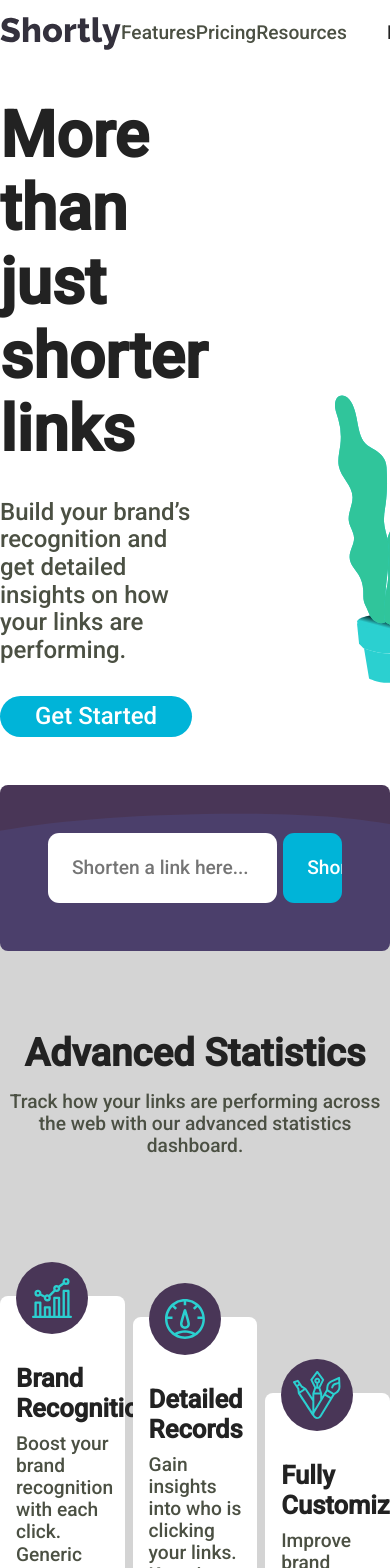
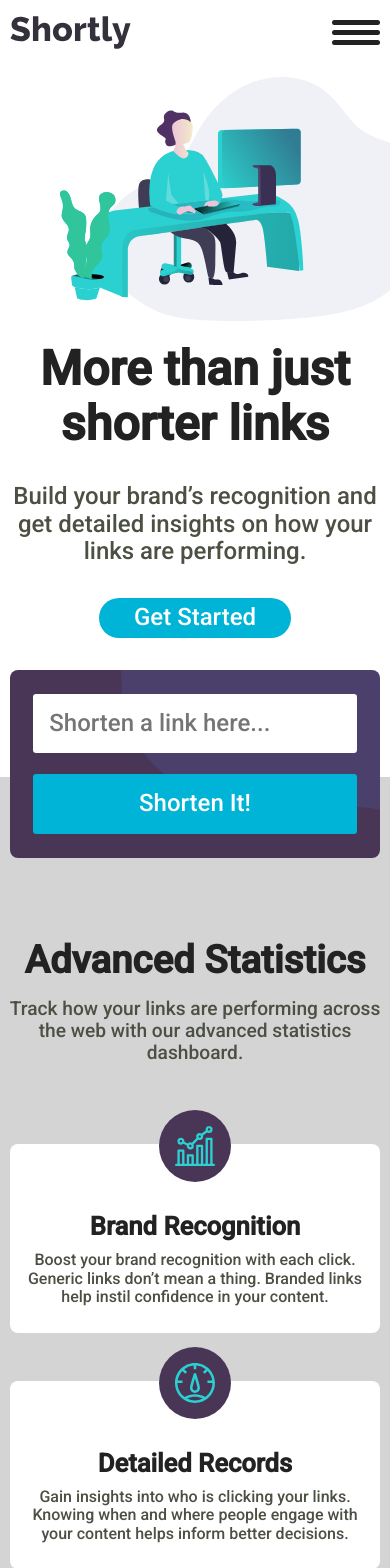
Before and after one commit to AceIsHuman/url-shortening-api, a React (Create React App) app: page / in a window 390 px wide. Shown: the top 1568 px of the page. Built offline with nearby package versions, Linux system fonts and the light colour scheme.

Commit message:
compile css

```diff
--- a/src/main.css
+++ b/src/main.css
@@ -49,8 +49,8 @@ input {
   background-color: #0cd6ff;
 }
 .nav-bar {
-  margin: 1rem auto;
-  max-width: 70rem;
+  margin: 1rem 2rem;
+  width: 70rem;
   display: flex;
   justify-content: space-between;
   align-items: center;
@@ -93,8 +93,115 @@ input {
 .nav-bar .navigation .login-signup .sign-up-btn:hover {
   background-color: #0cd6ff;
 }
+@media (max-width: 1200px) {
+  .nav-bar {
+    max-width: 60rem;
+  }
+}
+@media (max-width: 1000px) {
+  .nav-bar {
+    width: 90%;
+  }
+  .nav-bar .navigation {
+    width: 85%;
+  }
+}
+@media (max-width: 700px) {
+  .nav-bar {
+    width: 95%;
+    font-size: 1rem;
+  }
+  .nav-bar .navigation {
+    width: 80%;
+  }
+  .nav-bar .navigation .links {
+    width: 60%;
+  }
+  .nav-bar .navigation .login-signup {
+    width: 40%;
+  }
+  .nav-bar .navigation .login-signup button {
+    width: auto;
+  }
+}
+@media (max-width: 550px) {
+  .nav-bar {
+    display: flex;
+  }
+  .nav-bar .menu-button {
+    position: relative;
+    width: 3rem;
+    height: 0.3rem;
+    background-color: #222222;
+    border-radius: 0.3rem;
+  }
+  .nav-bar .menu-button::before,
+  .nav-bar .menu-button::after {
+    content: '';
+    position: absolute;
+    width: 3rem;
+    height: 0.3rem;
+    background-color: #222222;
+    border-radius: 0.3rem;
+  }
+  .nav-bar .menu-button::before {
+    top: -10px;
+  }
+  .nav-bar .menu-button::after {
+    top: 10px;
+  }
+  .nav-bar .navigation {
+    opacity: 0;
+    justify-self: center;
+    align-self: center;
+    position: absolute;
+    flex-direction: column;
+    background-color: #493657;
+    width: 80%;
+    padding: 10%;
+    border-radius: 0.5rem;
+    right: 10%;
+    top: 5rem;
+    z-index: 1;
+    font-size: 1.3rem;
+    transition: opacity 0.3s;
+  }
+  .nav-bar .navigation.open {
+    opacity: 1;
+  }
+  .nav-bar .navigation .links {
+    display: flex;
+    flex-direction: column;
+    align-items: center;
+  }
+  .nav-bar .navigation .links a {
+    color: #ffffff;
+    margin-bottom: 2rem;
+  }
+  .nav-bar .navigation .login-signup {
+    flex-direction: column;
+    width: 100%;
+  }
+  .nav-bar .navigation .login-signup::before {
+    content: '';
+    width: 100%;
+    background-color: #888888;
+    height: 0.1rem;
+    position: relative;
+  }
+  .nav-bar .navigation .login-signup .login-btn {
+    color: #ffffff;
+    background-color: initial;
+    margin-top: 2rem;
+    margin-bottom: 2rem;
+  }
+  .nav-bar .navigation .login-signup .sign-up-btn {
+    padding: 0.8rem;
+    width: 100%;
+  }
+}
 .banner {
-  margin: 3rem auto;
+  margin: 3rem 2rem;
   display: flex;
   max-width: 70rem;
 }
@@ -112,12 +219,51 @@ input {
 .banner img {
   position: relative;
   right: -8rem;
+  align-self: center;
+}
+@media (max-width: 1200px) {
+  .banner {
+    width: 60rem;
+  }
+  .banner img {
+    width: 50%;
+    right: -2px;
+  }
+}
+@media (max-width: 1000px) {
+  .banner {
+    width: 90%;
+  }
+  .banner .cta-header {
+    font-size: 3rem;
+  }
+  .banner .cta-tagline {
+    font-size: 1.3rem;
+  }
+}
+@media (max-width: 700px) {
+  .banner {
+    width: 95%;
+    flex-direction: column-reverse;
+    align-items: center;
+    text-align: center;
+    margin: 2rem;
+  }
+  .banner .cta-container {
+    align-items: center;
+    width: 100%;
+  }
+  .banner img {
+    width: 100%;
+    right: -50px;
+    top: -20px;
+  }
 }
 .url-form {
   background-color: #493657;
   background-image: url('./images/bg-shorten-desktop.svg');
   background-size: cover;
-  max-width: 70rem;
+  width: 70rem;
   margin: 0 auto;
   padding: 3rem;
   border-radius: 0.5rem;
@@ -133,7 +279,7 @@ input {
 .url-form #shortly-form #url {
   width: 78%;
   padding: 1.5rem;
-  background-color: #FFFFFF;
+  background-color: #ffffff;
   color: #4b5043;
 }
 .url-form #shortly-form #submit {
@@ -141,15 +287,60 @@ input {
   background-color: #00b4d8;
   padding: 1.5rem;
   text-align: center;
-  color: #FFFFFF;
+  color: #ffffff;
 }
 .url-form #shortly-form #submit:hover {
   background-color: #0cd6ff;
 }
+@media (max-width: 1200px) {
+  .url-form {
+    width: 60rem;
+  }
+}
+@media (max-width: 1000px) {
+  .url-form {
+    width: 90%;
+    padding: 3%;
+  }
+  .url-form #shortly-form {
+    border-radius: 0.5rem;
+  }
+  .url-form #shortly-form #url,
+  .url-form #shortly-form #submit {
+    padding: 2%;
+  }
+}
+@media (max-width: 700px) {
+  .url-form {
+    width: 95%;
+  }
+}
+@media (max-width: 550px) {
+  .url-form {
+    background-image: url('./images/bg-shorten-mobile.svg');
+    padding: 6%;
+    background-size: 70%;
+    background-repeat: no-repeat;
+    background-position: 100% 0%;
+  }
+  .url-form #shortly-form {
+    flex-direction: column;
+  }
+  .url-form #shortly-form #url {
+    margin-bottom: 1.3rem;
+  }
+  .url-form #shortly-form #url,
+  .url-form #shortly-form #submit {
+    width: 100%;
+    border-radius: 0.2rem;
+    font-size: 1.5rem;
+    padding: 5%;
+  }
+}
 .links-container {
   position: relative;
   z-index: 1;
-  max-width: 70rem;
+  width: 70rem;
   margin: 0 auto;
 }
 .links-container .link-card {
@@ -164,6 +355,10 @@ input {
 }
 .links-container .link-card .full-url {
   color: #222222;
+  text-overflow: ellipsis;
+  overflow: hidden;
+  white-space: nowrap;
+  margin-right: 1%;
 }
 .links-container .link-card .shortly-url-container {
   display: flex;
@@ -185,6 +380,54 @@ input {
 }
 .links-container .link-card .shortly-url-container .copied-btn:hover {
   background-color: #493657;
+}
+@media (max-width: 1200px) {
+  .links-container {
+    width: 60rem;
+  }
+}
+@media (max-width: 1000px) {
+  .links-container {
+    width: 90%;
+  }
+  .links-container .link-card {
+    font-size: 1.2rem;
+    padding: 2%;
+  }
+}
+@media (max-width: 700px) {
+  .links-container {
+    width: 95%;
+  }
+}
+@media (max-width: 550px) {
+  .links-container .link-card {
+    flex-direction: column;
+    align-items: flex-start;
+    padding: 4%;
+    border-radius: 0.4rem;
+  }
+  .links-container .link-card .shortly-url-container {
+    width: 100%;
+    padding-top: 0.5rem;
+    flex-direction: column;
+    align-items: flex-start;
+  }
+  .links-container .link-card .shortly-url-container .shortly-url {
+    margin: 1rem 0;
+  }
+  .links-container .link-card .shortly-url-container .copy-btn {
+    width: 100%;
+    border-radius: 0.2rem;
+    padding: 0.8rem;
+  }
+  .links-container .link-card .shortly-url-container::before {
+    content: '';
+    width: 108%;
+    background-color: #DDDDDD;
+    height: 2px;
+    align-self: center;
+  }
 }
 .staircase-container {
   background-color: #d4d4d4;
@@ -209,8 +452,13 @@ input {
   max-width: 30rem;
   display: flex;
 }
+@media (max-width: 700px) {
+  .staircase-container .staircase-header {
+    margin-bottom: 0;
+  }
+}
 .staircase-container .staircase {
-  max-width: 70rem;
+  width: 70rem;
   margin: 0 auto;
   display: flex;
   justify-content: space-between;
@@ -248,6 +496,41 @@ input {
   position: relative;
   top: -10px;
 }
+@media (max-width: 1200px) {
+  .staircase-container .staircase {
+    width: 60rem;
+  }
+}
+@media (max-width: 1000px) {
+  .staircase-container .staircase {
+    width: 90%;
+    font-size: 1rem;
+  }
+}
+@media (max-width: 700px) {
+  .staircase-container .staircase {
+    width: 95%;
+    flex-direction: column;
+  }
+  .staircase-container .staircase .staircase-card {
+    width: 100%;
+    margin-bottom: 3rem;
+    display: flex;
+    flex-direction: column;
+    align-items: center;
+    text-align: center;
+  }
+  .staircase-container .staircase .staircase-card .staircase-icon {
+    align-self: center;
+  }
+  .staircase-container .staircase .staircase-card:nth-child(1),
+  .staircase-container .staircase .staircase-card:nth-child(3) {
+    top: 0;
+  }
+  .staircase-container .staircase .staircase-card:nth-child(3) {
+    margin-bottom: 0;
+  }
+}
 .bottom-cta {
   width: 100%;
   background-color: #493657;
@@ -257,6 +540,7 @@ input {
   flex-direction: column;
   justify-content: center;
   align-items: center;
+  text-align: center;
   padding: 3rem;
 }
 .bottom-cta .bottom-cta-title {
@@ -275,6 +559,11 @@ input {
   justify-content: space-between;
   color: #ffffff;
 }
+@media (max-width: 1200px) {
+  .footer .footer-width {
+    width: 60rem;
+  }
+}
 .footer .footer-width img {
   filter: brightness(10) contrast(10) grayscale(1);
 }
@@ -292,7 +581,13 @@ input {
   font: menu;
   margin-bottom: 1rem;
 }
+.footer .footer-width .footer-links .footer-links-list .footer-link:hover {
+  cursor: pointer;
+  color: #00b4d8;
+}
 .footer .footer-width .footer-links .footer-links-list .footer-link.title {
+  cursor: initial;
+  color: #ffffff;
   font-size: 1.5rem;
   margin-bottom: 1.5rem;
   font-family: inherit;
@@ -303,6 +598,53 @@ input {
   align-items: flex-start;
   width: 100%;
 }
+@media (max-width: 1000px) {
+  .footer .footer-width {
+    width: 90%;
+  }
+  .footer .footer-width .footer-links {
+    width: 80%;
+  }
+  .footer .footer-width .footer-links .footer-links-list {
+    margin-right: 8%;
+  }
+}
+@media (max-width: 700px) {
+  .footer .footer-width {
+    width: 95%;
+    flex-direction: column;
+  }
+  .footer .footer-width .logo-container {
+    margin-bottom: 1rem;
+  }
+  .footer .footer-width .footer-links {
+    width: 100%;
+  }
+}
+@media (max-width: 550px) {
+  .footer .footer-width {
+    text-align: center;
+    align-items: center;
+  }
+  .footer .footer-width .logo-container {
+    margin-bottom: 2rem;
+  }
+  .footer .footer-width .footer-links {
+    flex-direction: column;
+    justify-content: center;
+  }
+  .footer .footer-width .footer-links .footer-links-list {
+    margin-right: 0;
+    margin-bottom: 1.5rem;
+  }
+  .footer .footer-width .footer-links .footer-links-list .footer-link.title {
+    font-size: 1.2rem;
+  }
+  .footer .footer-width .footer-links .footer-socials {
+    width: 60%;
+    margin: 0 auto;
+  }
+}
 .attribution {
   font-size: 11px;
   text-align: center;
@@ -312,4 +654,7 @@ input {
 }
 .app {
   overflow: hidden;
+  display: flex;
+  flex-direction: column;
+  align-items: center;
 }
```
